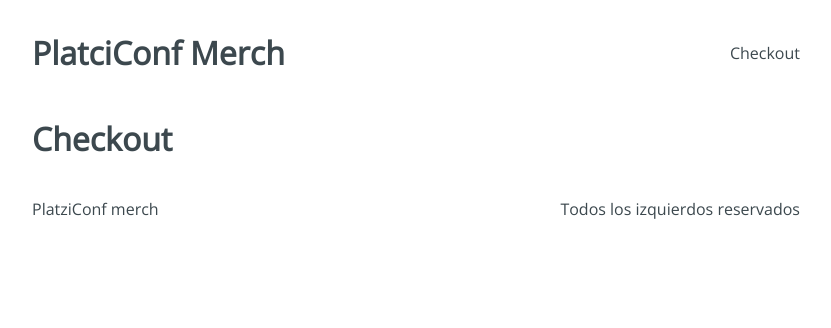
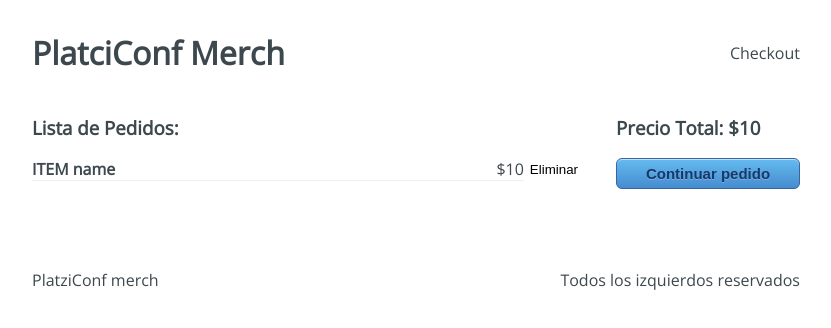
Before and after one commit to Marcos0204/Platzi_Conf_merch, a React app: page /checkout in a window 1280 px wide. Shown: the top 328 px of the page, without its empty margins (224-1055 px from the left). Built offline with nearby package versions, Linux system fonts and the light colour scheme.

Commit message:
layout_styles_checkout

```diff
--- a/src/containers/Checkout.jsx
+++ b/src/containers/Checkout.jsx
@@ -1,11 +1,25 @@
-import React from 'react'
+import React from 'react';
+import '../styles/components/Checkout.css';
 
 const Checkout = () => {
-    return (
-        <div>
-            <h1>Checkout</h1>
+  return (
+    <div className="Checkout">
+      <div className="Checkout-content">
+        <h3>Lista de Pedidos:</h3>
+        <div className="Checkout-item">
+          <div className="Checkout-element">
+            <h4>ITEM name</h4>
+            <span>$10</span>
+          </div>
+          <button type="button">Eliminar</button>
         </div>
-    )
-}
+      </div>
+      <div className="Checkout-sidebar">
+        <h3>Precio Total: $10</h3>
+        <button type="button">Continuar pedido</button>
+      </div>
+    </div>
+  );
+};
 
-export default Checkout
+export default Checkout;
```
